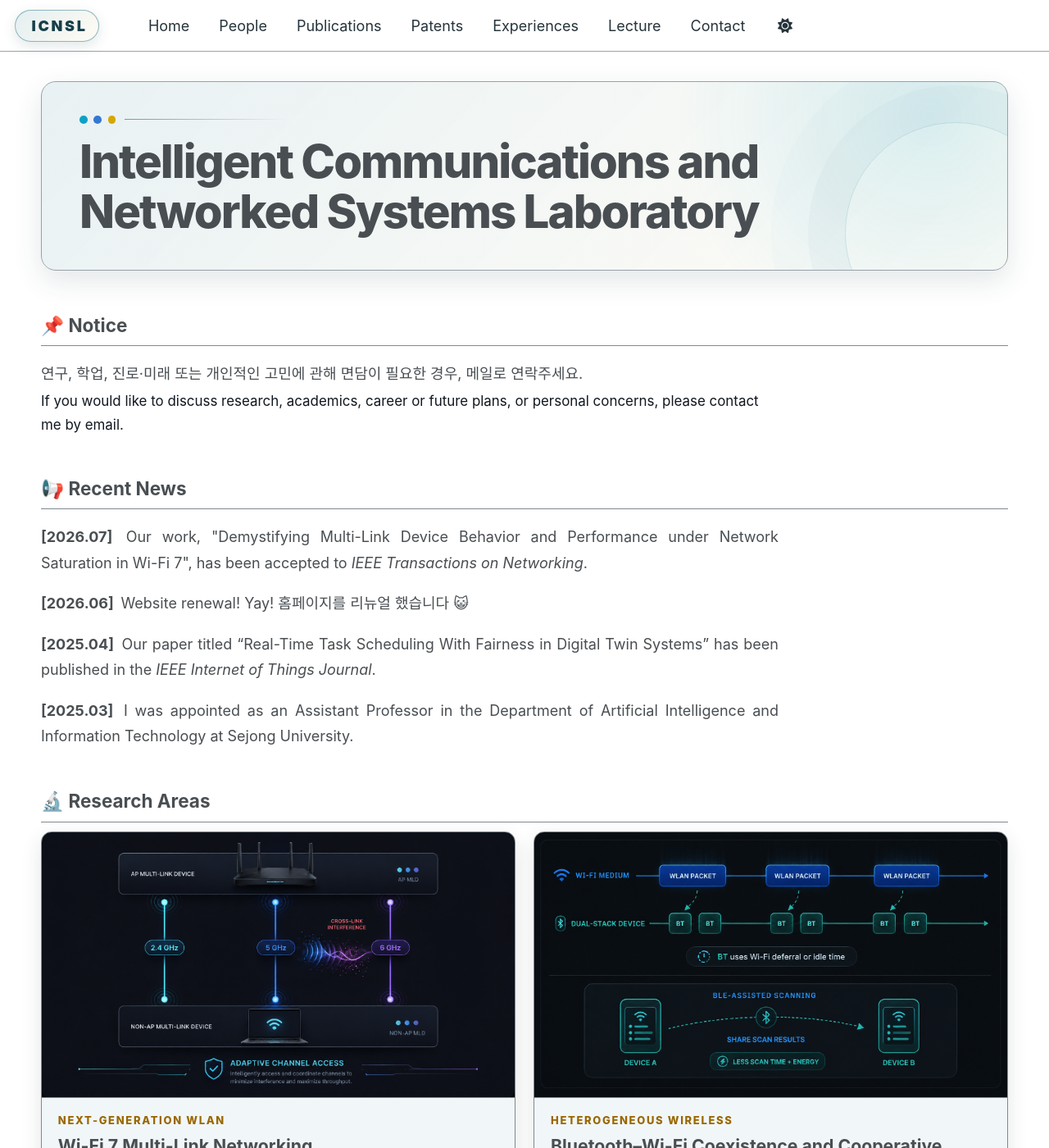
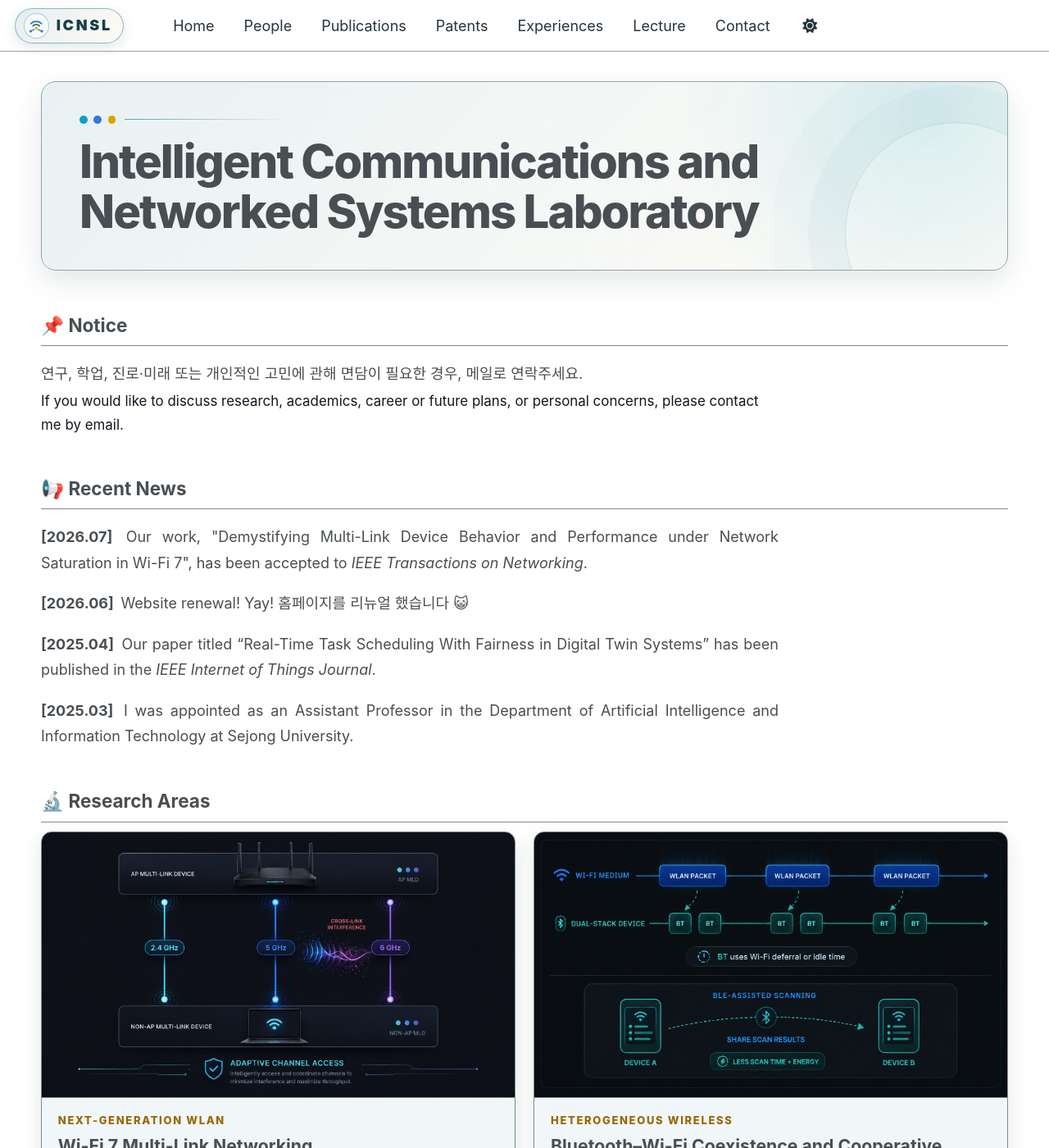
Before and after one commit to icnsl/icnsl.github.io, a Jekyll site: the page built from _pages/about.md, in a window 1280 px wide and 1400 px high. Shown: the whole window at 82% size. Built offline with Jekyll 4.4.1, drawn with Linux system fonts in a browser that asks for light colours; a script bundle is joined from its source files by our own code; library files that are not in the unit come from our copies.

Commit message:
Add files via upload

```diff
--- a/_sass/layout/_masthead.scss
+++ b/_sass/layout/_masthead.scss
@@ -115,30 +115,58 @@
   border-bottom: 1px solid rgba(47, 127, 147, 0.52);
 }
 
-.site-brand__nodes {
-  display: inline-flex;
-  gap: 0.2rem;
-  align-items: center;
+.site-brand__mark {
+  display: inline-grid;
+  width: 1.68rem;
+  height: 1.68rem;
+  flex: 0 0 1.68rem;
+  place-items: center;
+  border: 1px solid rgba(23, 111, 134, 0.32);
+  border-radius: 50%;
+  background: rgba(255, 255, 255, 0.54);
+  box-shadow: inset 0 0 0 1px rgba(255, 255, 255, 0.32);
 }
 
-.site-brand__nodes span {
+.site-brand__mark svg {
   display: block;
-  width: 0.38rem;
-  height: 0.38rem;
-  border-radius: 50%;
-  box-shadow: 0 0 0 2px rgba(47, 127, 147, 0.08);
+  width: 1.36rem;
+  height: 1.36rem;
+  overflow: visible;
 }
 
-.site-brand__nodes span:nth-child(1) {
-  background: #0ea1c5;
+.site-brand__mark-signal,
+.site-brand__mark-link {
+  fill: none;
+  stroke-linecap: round;
+  stroke-linejoin: round;
 }
 
-.site-brand__nodes span:nth-child(2) {
-  background: #3478d4;
+.site-brand__mark-signal {
+  stroke: #176f86;
 }
 
-.site-brand__nodes span:nth-child(3) {
-  background: #d6a700;
+.site-brand__mark-signal--outer {
+  stroke-width: 2.05;
+  opacity: 0.88;
+}
+
+.site-brand__mark-signal--inner {
+  stroke-width: 2.25;
+}
+
+.site-brand__mark-link {
+  stroke: #3478d4;
+  stroke-width: 1.85;
+}
+
+.site-brand__mark-node {
+  fill: #3478d4;
+}
+
+.site-brand__mark-core {
+  fill: #d6a700;
+  stroke: var(--global-bg-color);
+  stroke-width: 1.2;
 }
 
 .site-brand__wordmark {
@@ -161,6 +189,30 @@ html[data-theme="dark"] .masthead__menu-item--lg.selected .site-brand:hover {
   border-bottom-color: rgba(255, 209, 102, 0.42);
 }
 
+html[data-theme="dark"] .site-brand__mark {
+  border-color: rgba(255, 209, 102, 0.35);
+  background: rgba(7, 19, 31, 0.66);
+  box-shadow: inset 0 0 0 1px rgba(255, 255, 255, 0.06);
+}
+
+html[data-theme="dark"] .site-brand__mark-signal {
+  stroke: #65d7ee;
+}
+
+html[data-theme="dark"] .site-brand__mark-link {
+  stroke: #77a9ff;
+  fill: none;
+}
+
+html[data-theme="dark"] .site-brand__mark-node {
+  fill: #77a9ff;
+}
+
+html[data-theme="dark"] .site-brand__mark-core {
+  fill: #ffd166;
+  stroke: #07131f;
+}
+
 html[data-theme="dark"] .site-brand__wordmark {
   color: #f8fbfc;
 }
```
